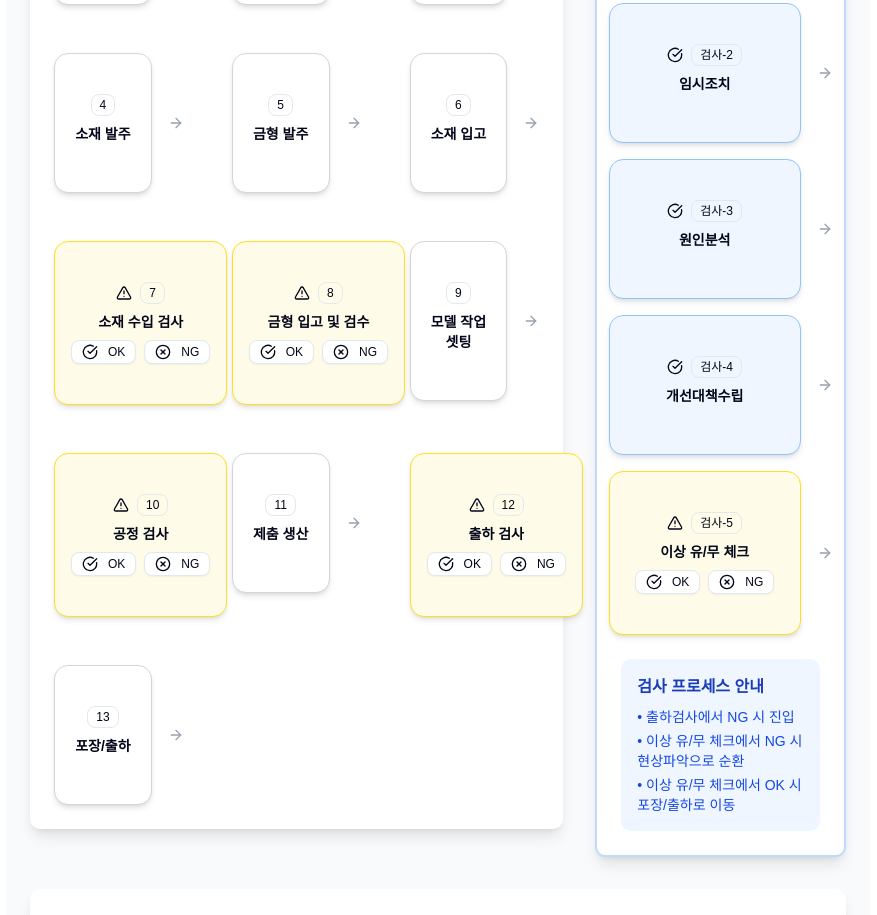
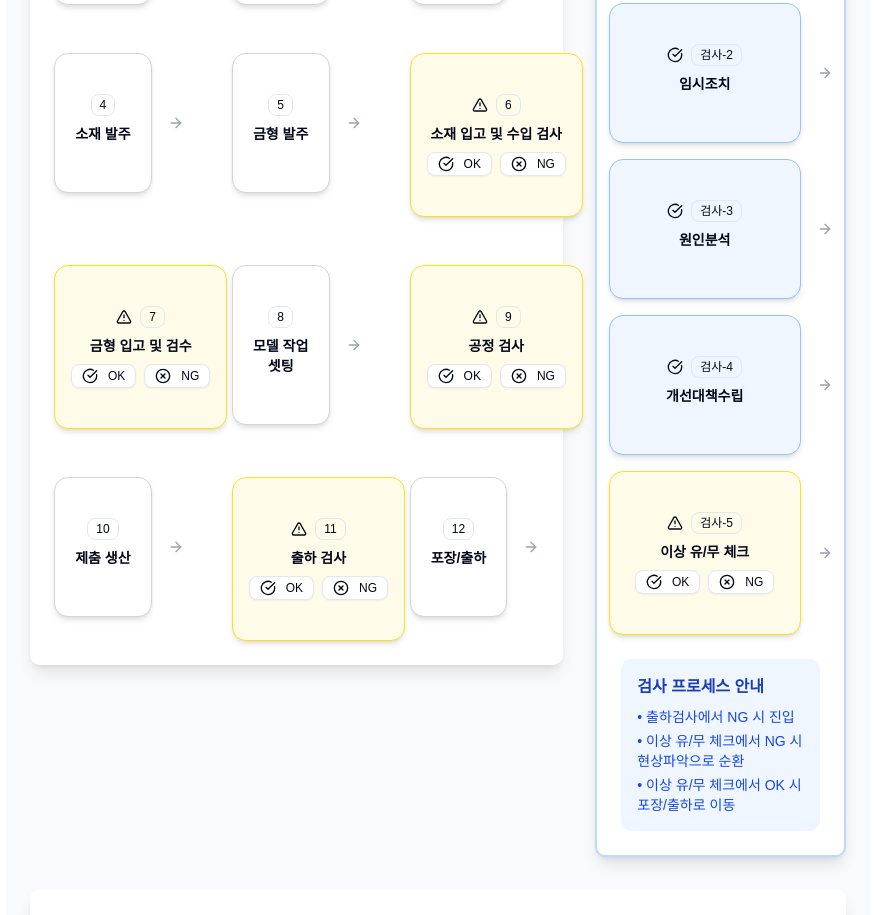
Before and after one commit to kdsolution3744/kdsolution-web, a Next.js app: page /facilities/process in a window 1280 px wide. Shown: the part 900-1815 px from the top of the page, without its empty margins (330-1207 px from the left). Built offline with nearby package versions, Linux system fonts and the light colour scheme; a web font is replaced by a local one.

Commit message:
feat : 프로세스 변경 대응

```diff
--- a/src/app/facilities/process/page.tsx
+++ b/src/app/facilities/process/page.tsx
@@ -28,42 +28,41 @@ const mainProcess: ProcessStep[] = [
   },
   { id: "4", title: "소재 발주", type: "normal" },
   { id: "5", title: "금형 발주", type: "normal" },
-  { id: "6", title: "소재 입고", type: "normal" },
+  {
+    id: "6",
+    title: "소재 입고 및 수입 검사",
+    type: "decision",
+    branches: { ng: "4", ok: "7" },
+  },
   {
     id: "7",
-    title: "소재 수입 검사",
-    type: "decision",
-    branches: { ng: "4", ok: "8" },
-  },
-  {
-    id: "8",
     title: "금형 입고 및 검수",
     type: "decision",
     branches: { ng: "5", ok: "9" },
   },
   {
-    id: "9",
+    id: "8",
     title: "모델 작업 셋팅",
     type: "normal",
   },
   {
-    id: "10",
+    id: "9",
     title: "공정 검사",
     type: "decision",
     branches: { ng: "9", ok: "11" },
   },
   {
-    id: "11",
+    id: "10",
     title: "제춤 생산",
     type: "normal",
   },
   {
-    id: "12",
+    id: "11",
     title: "출하 검사",
     type: "decision",
     branches: { ng: "검사", ok: "13" },
   },
-  { id: "13", title: "포장/출하", type: "normal" },
+  { id: "12", title: "포장/출하", type: "normal" },
 ];
 
 const inspectionProcess: ProcessStep[] = [
```
